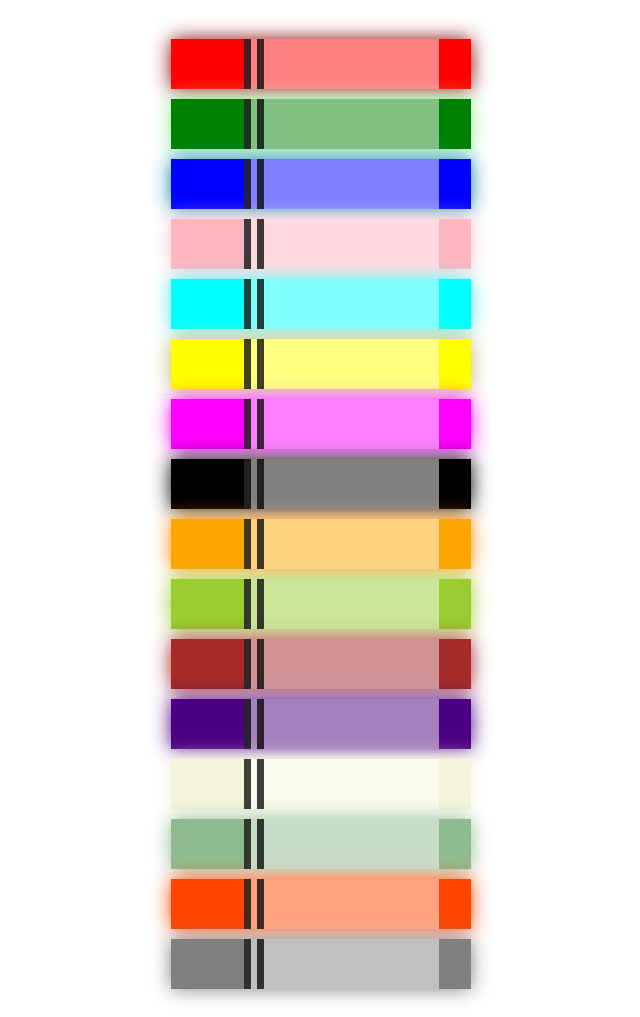
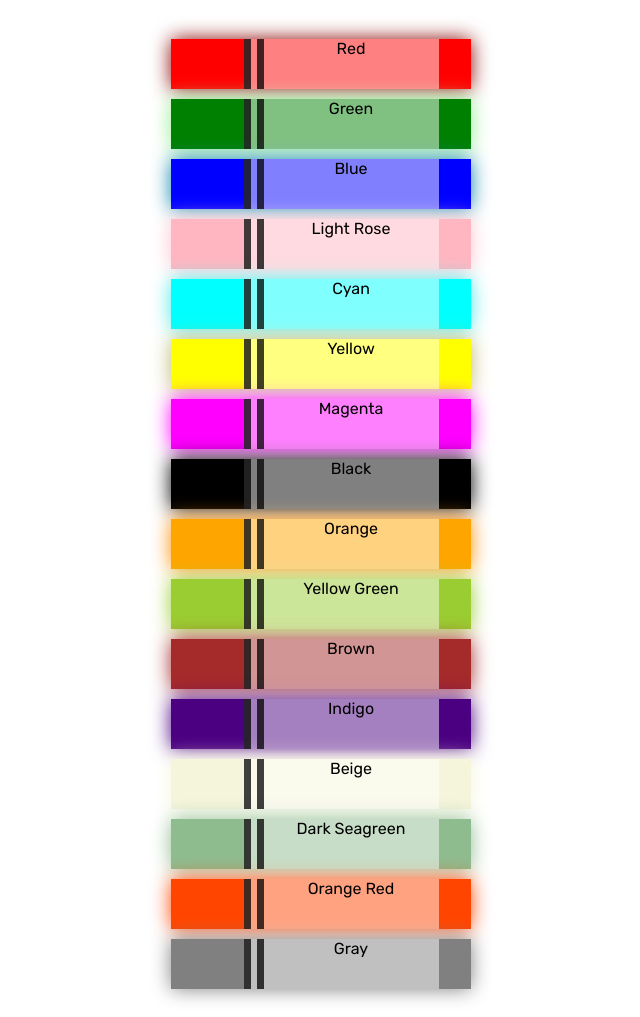
Before and after one commit to gelgbrl/PRIN135-Activity-04, a plain HTML site: page index.html in a window 1280 px wide. Shown: the part 62-1079 px from the top of the page, without its empty margins (319-959 px from the left). Drawn offline with Linux system fonts and the light colour scheme.

Commit message:
Added text to color markers.

```diff
--- a/index.html
+++ b/index.html
@@ -15,67 +15,99 @@
     <div class="container">
         <div class="marker" id="red">
           <div class="cap"></div>
-          <div class="sleeve"></div>
+          <div class="sleeve">
+            <span>Red</span>
+          </div>
         </div>
         <div class="marker" id="green">
           <div class="cap"></div>
-          <div class="sleeve"></div>
+          <div class="sleeve">
+            <span>Green</span>
+          </div>
         </div>
         <div class="marker" id="blue">
           <div class="cap"></div>
-          <div class="sleeve"></div>
+          <div class="sleeve">
+            <span>Blue</span>
+          </div>
         </div>
         <div class="marker" id="light-rose">
           <div class="cap"></div>
-          <div class="sleeve"></div>
+          <div class="sleeve">
+            <span>Light Rose</span>
+          </div>
         </div>
         <div class="marker" id="cyan">
           <div class="cap"></div>
-          <div class="sleeve"></div>
+          <div class="sleeve">
+            <span>Cyan</span>
+          </div>
         </div>
         <div class="marker" id="yellow">
           <div class="cap"></div>
-          <div class="sleeve"></div>
+          <div class="sleeve">
+            <span>Yellow</span>
+          </div>
         </div>
         <div class="marker" id="magenta">
           <div class="cap"></div>
-          <div class="sleeve"></div>
+          <div class="sleeve">
+            <span>Magenta</span>
+          </div>
         </div>
         <div class="marker" id="black">
           <div class="cap"></div>
-          <div class="sleeve"></div>
+          <div class="sleeve">
+            <span>Black</span>
+          </div>
         </div>
         <div class="marker" id="orange">
           <div class="cap"></div>
-          <div class="sleeve"></div>
+          <div class="sleeve">
+            <span>Orange</span>
+          </div>
         </div>
         <div class="marker" id="yellow-green">
           <div class="cap"></div>
-          <div class="sleeve"></div>
+          <div class="sleeve">
+            <span>Yellow Green</span>
+          </div>
         </div>
         <div class="marker" id="brown">
           <div class="cap"></div>
-          <div class="sleeve"></div>
+          <div class="sleeve">
+            <span>Brown</span>
+          </div>
         </div>
         <div class="marker" id="indigo">
           <div class="cap"></div>
-          <div class="sleeve"></div>
+          <div class="sleeve">
+            <span>Indigo</span>
+          </div>
         </div>
         <div class="marker" id="beige">
           <div class="cap"></div>
-          <div class="sleeve"></div>
+          <div class="sleeve">
+            <span>Beige</span>
+          </div>
         </div>
         <div class="marker" id="dark-seagreen">
           <div class="cap"></div>
-          <div class="sleeve"></div>
+          <div class="sleeve">
+            <span>Dark Seagreen</span>
+          </div>
         </div>
         <div class="marker" id="orange-red">
           <div class="cap"></div>
-          <div class="sleeve"></div>
+          <div class="sleeve">
+            <span>Orange Red</span>
+          </div>
         </div>
         <div class="marker" id="gray">
           <div class="cap"></div>
-          <div class="sleeve"></div>
+          <div class="sleeve">
+            <span>Gray</span>
+          </div>
         </div>
       </div>
 </body>
```
